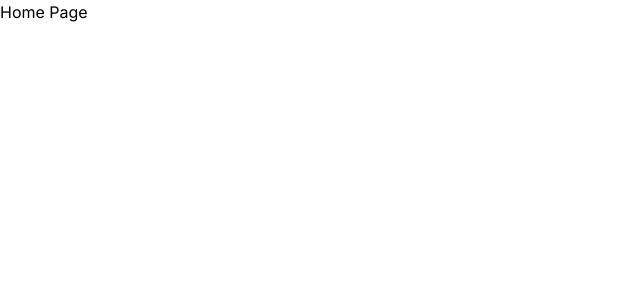
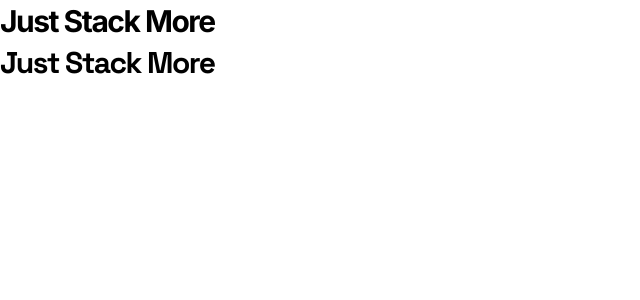
Before and after one commit to Harry-Leepz/jsm, a Next.js app: page / in a window 1280 px wide. Shown: the top 300 px of the page, without its empty margins (0-640 px from the left). Built offline with nearby package versions, Linux system fonts and the light colour scheme.

Commit message:
feat: update Home component to display title with new styling

```diff
--- a/app/page.tsx
+++ b/app/page.tsx
@@ -1,3 +1,8 @@
 export default function Home() {
-  return <div>Home Page</div>;
+  return (
+    <div>
+      <h1 className='h1-bold'>Just Stack More</h1>
+      <h1 className='h1-bold font-space-grotesk'>Just Stack More</h1>
+    </div>
+  );
 }
```
